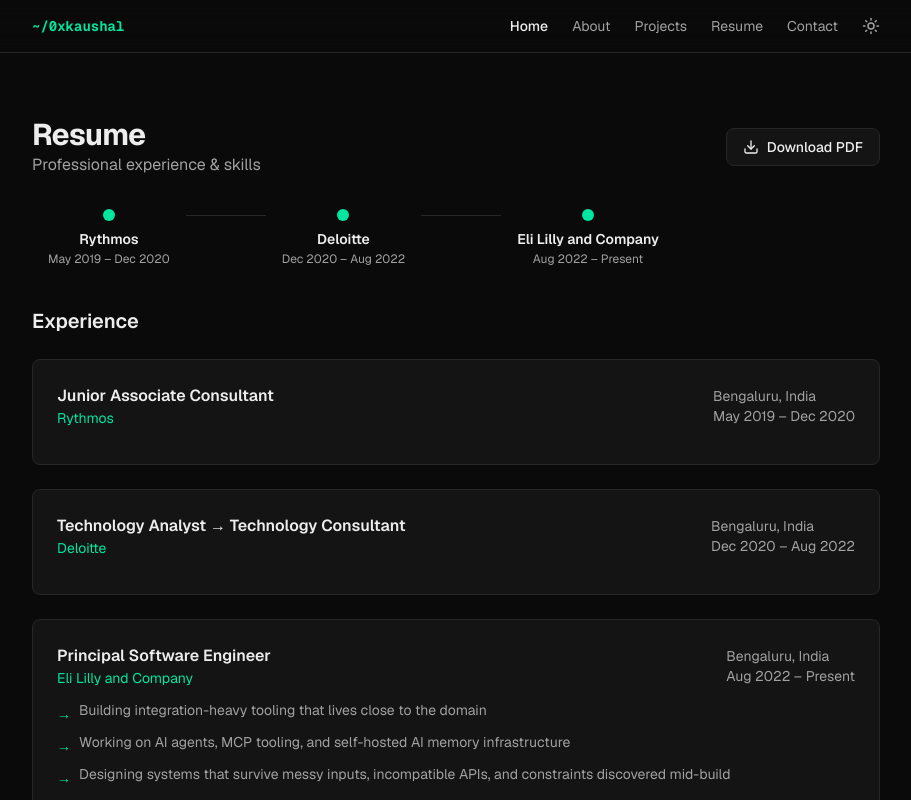
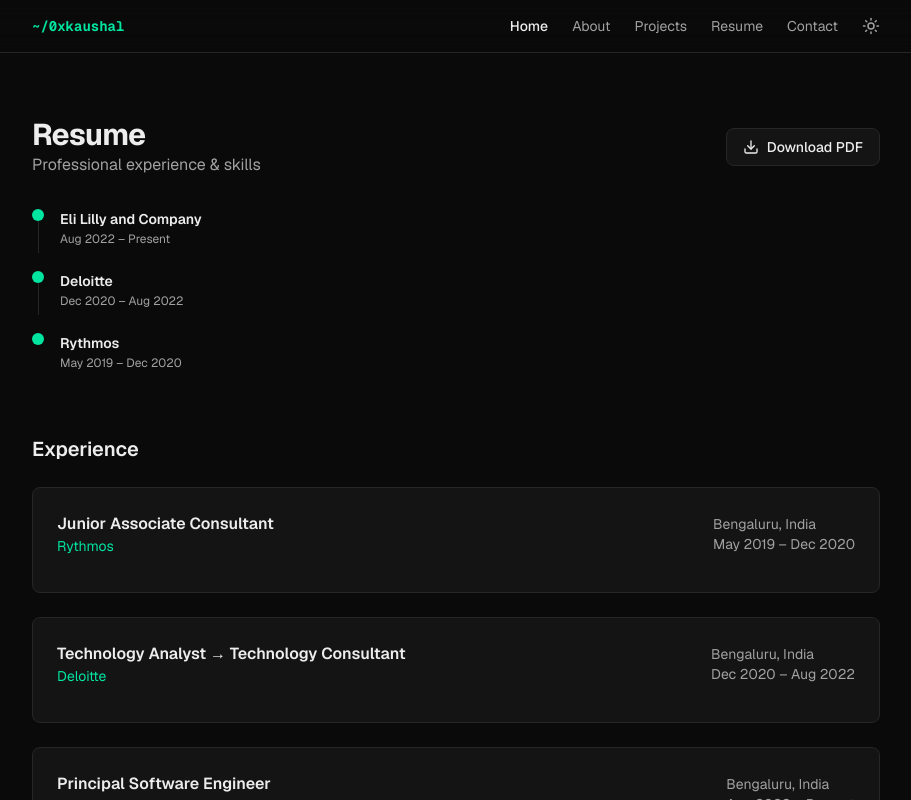
Before and after one commit to 0xkaushal/0xkaushal, a Next.js app in the folder website/: page /resume in a window 1280 px wide. Shown: the top 800 px of the page, without its empty margins (184-1095 px from the left). Built offline with nearby package versions, Linux system fonts and the light colour scheme.

Commit message:
fix: refactor company timeline layout for improved readability

```diff
--- a/website/src/app/page.tsx
+++ b/website/src/app/page.tsx
@@ -130,22 +130,22 @@
         </div>
 
         {/* Company Timeline */}
-        <div className="mb-10 overflow-x-auto">
-          <div className="flex min-w-max items-start">
-            {experience.map((exp, i) => (
+        <div className="mb-10">
+          <div className="flex flex-col items-start">
+            {[...experience].reverse().map((exp, i) => (
               <div key={exp.company} className="flex items-start">
-                {/* Node + label */}
-                <div className="flex flex-col items-center px-4">
-                  <div className="h-3 w-3 rounded-full" style={{ backgroundColor: "var(--accent)" }} />
-                  <div className="mt-2 text-center">
-                    <p className="text-sm font-semibold text-foreground">{exp.company}</p>
-                    <p className="mt-0.5 text-xs text-muted">{exp.period}</p>
-                  </div>
+                {/* Line + dot column */}
+                <div className="flex flex-col items-center mr-4">
+                  <div className="h-3 w-3 rounded-full shrink-0" style={{ backgroundColor: "var(--accent)" }} />
+                  {i < experience.length - 1 && (
+                    <div className="w-px flex-1 min-h-8" style={{ backgroundColor: "var(--border-color)" }} />
+                  )}
                 </div>
-                {/* Connector line */}
-                {i < experience.length - 1 && (
-                  <div className="mt-1.5 h-px w-20 shrink-0" style={{ backgroundColor: "var(--border-color)" }} />
-                )}
+                {/* Label */}
+                <div className="pb-6">
+                  <p className="text-sm font-semibold text-foreground">{exp.company}</p>
+                  <p className="mt-0.5 text-xs text-muted">{exp.period}</p>
+                </div>
               </div>
             ))}
           </div>
--- a/website/src/app/resume/page.tsx
+++ b/website/src/app/resume/page.tsx
@@ -26,20 +26,20 @@
       </div>
 
       {/* Company Timeline */}
-      <div className="mb-10 overflow-x-auto">
-        <div className="flex min-w-max items-start">
-          {experience.map((exp, i) => (
+      <div className="mb-10">
+        <div className="flex flex-col items-start">
+          {[...experience].reverse().map((exp, i) => (
             <div key={exp.company} className="flex items-start">
-              <div className="flex flex-col items-center px-4">
-                <div className="h-3 w-3 rounded-full" style={{ backgroundColor: "var(--accent)" }} />
-                <div className="mt-2 text-center">
-                  <p className="text-sm font-semibold text-foreground">{exp.company}</p>
-                  <p className="mt-0.5 text-xs text-muted">{exp.period}</p>
-                </div>
+              <div className="flex flex-col items-center mr-4">
+                <div className="h-3 w-3 rounded-full shrink-0" style={{ backgroundColor: "var(--accent)" }} />
+                {i < experience.length - 1 && (
+                  <div className="w-px flex-1 min-h-8" style={{ backgroundColor: "var(--border-color)" }} />
+                )}
               </div>
-              {i < experience.length - 1 && (
-                <div className="mt-1.5 h-px w-20 shrink-0" style={{ backgroundColor: "var(--border-color)" }} />
-              )}
+              <div className="pb-6">
+                <p className="text-sm font-semibold text-foreground">{exp.company}</p>
+                <p className="mt-0.5 text-xs text-muted">{exp.period}</p>
+              </div>
             </div>
           ))}
         </div>
```
